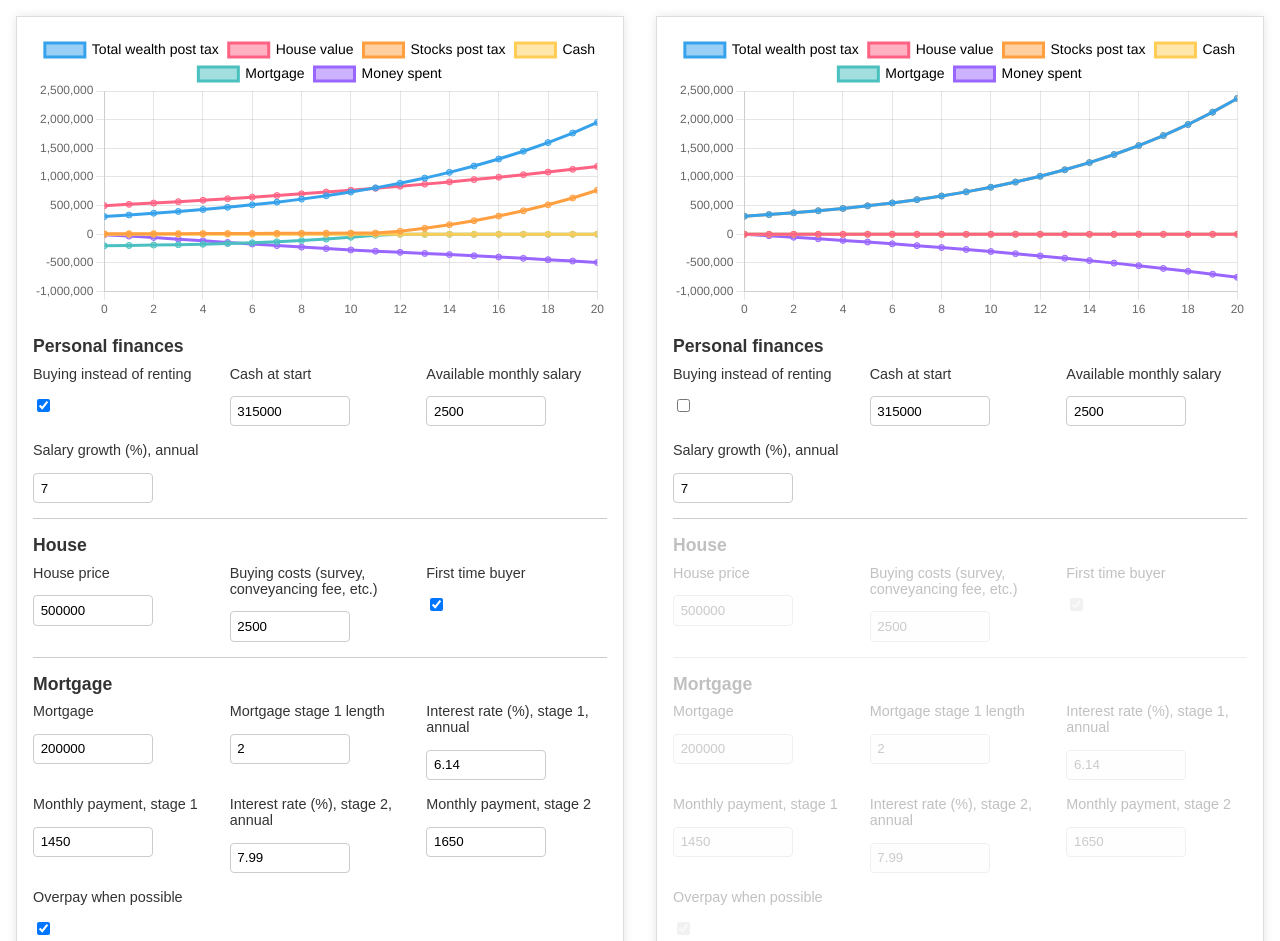
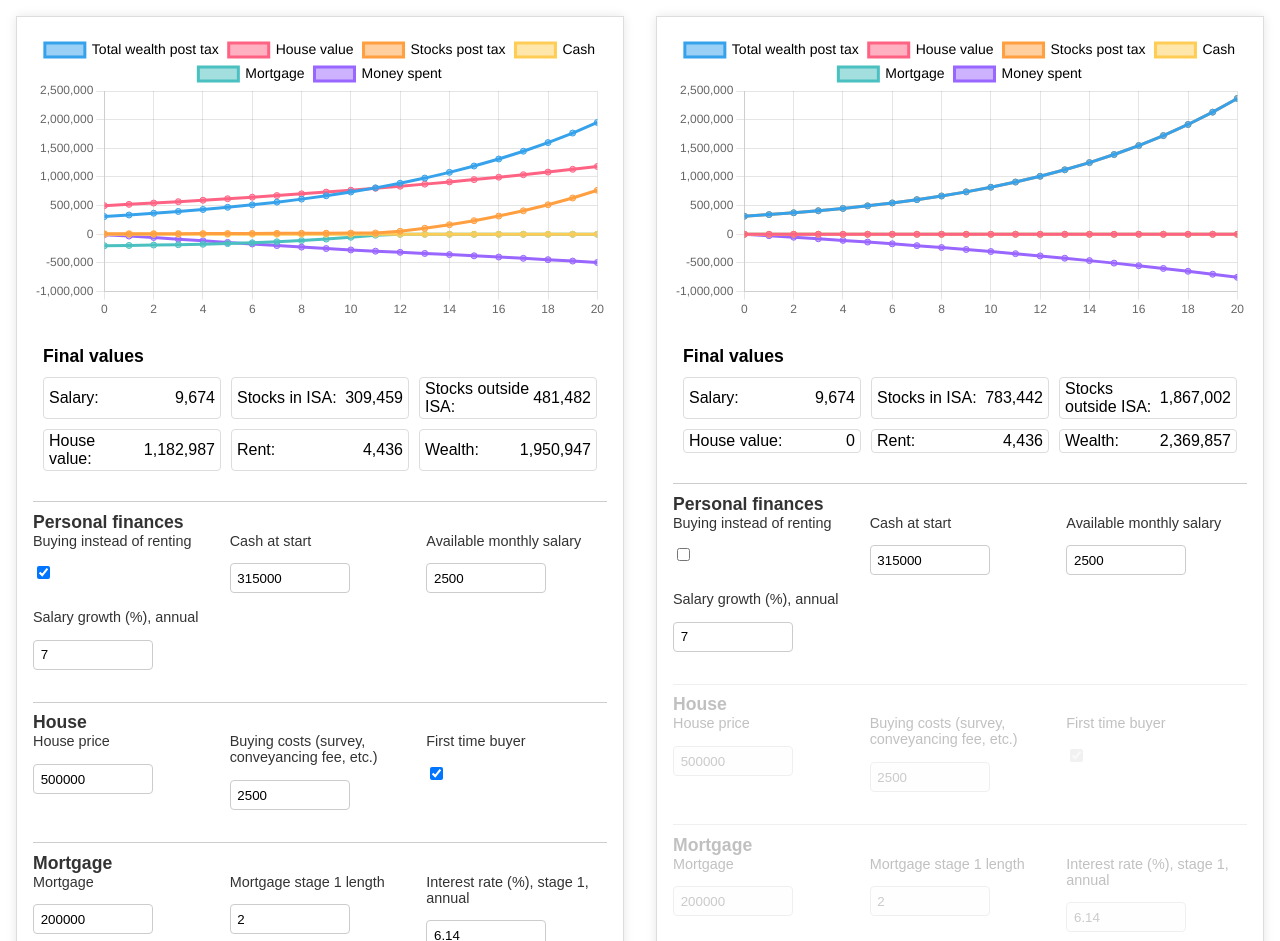
Before and after one commit to mhauru/buyvsrent, a website built with webpack: page index.html in a window 1280 px wide. Shown: the top 941 px of the page. Built offline with nearby package versions, Linux system fonts and the light colour scheme.

Commit message:
Add final summaries

```diff
--- a/src/index.ts
+++ b/src/index.ts
@@ -4,6 +4,7 @@ import {
   AnnualSummary,
   getNextSummary,
   getInitialSummary,
+  computeCapitalGainsTax,
 } from "./financial_logic";
 import { Inputs, PropertyInputs, createPropertyInputs } from "./ui";
 import { MinMaxObject, createPlot } from "./plots";
@@ -91,7 +92,10 @@ function makeScenario(
   allInputsSubject: BehaviorSubject<InputsById>,
   inputs: Inputs,
 ) {
-  const [propertyInputs, canvas] = createPropertyInputs(idNumber, inputs);
+  const [propertyInputs, summaryValueSpans, canvas] = createPropertyInputs(
+    idNumber,
+    inputs,
+  );
 
   // Create observables from the input elements
   const obs: InputObservables = {} as InputObservables;
@@ -192,6 +196,31 @@ function makeScenario(
 
   createPlot(idNumber, canvas, summaries$, axisLimitsSubject);
 
+  function numberToStringPretty(value: number) {
+    return Math.round(value).toLocaleString();
+  }
+
+  summaries$.subscribe((summaries: AnnualSummary[]) => {
+    const s = summaries[summaries.length - 1];
+    const postTaxWealth =
+      s.houseValue +
+      s.cashValue +
+      s.stockIsaValue +
+      s.stockNonIsaValue -
+      s.mortgageBalance -
+      computeCapitalGainsTax(s);
+    summaryValueSpans.houseValue.innerHTML = numberToStringPretty(s.houseValue);
+    summaryValueSpans.salary.innerHTML = numberToStringPretty(s.salary);
+    summaryValueSpans.wealth.innerHTML = numberToStringPretty(postTaxWealth);
+    summaryValueSpans.rent.innerHTML = numberToStringPretty(s.rent);
+    summaryValueSpans.stockIsaValue.innerHTML = numberToStringPretty(
+      s.stockIsaValue,
+    );
+    summaryValueSpans.stockNonIsaValue.innerHTML = numberToStringPretty(
+      s.stockNonIsaValue,
+    );
+  });
+
   let currentAllInputs: InputsById;
   allInputsSubject.subscribe({
     next: (inputs: InputsById) => {
--- a/src/ui.ts
+++ b/src/ui.ts
@@ -296,10 +296,60 @@ function createCanvasElement(id: string, idSuffix: number): HTMLCanvasElement {
   return canvas;
 }
 
+function addSummaryEntry(
+  parentDiv: HTMLDivElement,
+  label: string,
+): HTMLSpanElement {
+  const div = document.createElement("div");
+  div.classList.add("summary-entry");
+  const labelSpan = document.createElement("span");
+  labelSpan.classList.add("summary-label");
+  labelSpan.innerHTML = label;
+  const valueSpan = document.createElement("span");
+  valueSpan.classList.add("summary-value");
+  div.appendChild(labelSpan);
+  div.appendChild(valueSpan);
+  parentDiv.appendChild(div);
+  return valueSpan;
+}
+
+type SummaryValueSpans = {
+  salary: HTMLSpanElement;
+  houseValue: HTMLSpanElement;
+  stockIsaValue: HTMLSpanElement;
+  stockNonIsaValue: HTMLSpanElement;
+  rent: HTMLSpanElement;
+  wealth: HTMLSpanElement;
+};
+
+function createSummaryDiv(): [HTMLDivElement, SummaryValueSpans] {
+  const div = document.createElement("div");
+  div.classList.add("summary-wrapper");
+  const header = document.createElement("div");
+  header.classList.add("summary-header");
+  header.innerHTML = "Final values";
+  div.appendChild(header);
+
+  const entriesContainer = document.createElement("div");
+  entriesContainer.classList.add("summary-entries");
+
+  const valueSpans = {
+    salary: addSummaryEntry(entriesContainer, "Salary:"),
+    stockIsaValue: addSummaryEntry(entriesContainer, "Stocks in ISA:"),
+    stockNonIsaValue: addSummaryEntry(entriesContainer, "Stocks outside ISA:"),
+    houseValue: addSummaryEntry(entriesContainer, "House value:"),
+    rent: addSummaryEntry(entriesContainer, "Rent:"),
+    wealth: addSummaryEntry(entriesContainer, "Wealth:"),
+  };
+
+  div.appendChild(entriesContainer);
+  return [div, valueSpans];
+}
+
 export function createPropertyInputs(
   idSuffix: number,
   inputs: Inputs,
-): [PropertyInputs, HTMLCanvasElement] {
+): [PropertyInputs, SummaryValueSpans, HTMLCanvasElement] {
   const propertyInputs: { [key in keyof Inputs]: HTMLInputElement } = {} as any;
   const propertyInputDivs: { [key in keyof Inputs]: HTMLDivElement } =
     {} as any;
@@ -349,6 +399,8 @@ export function createPropertyInputs(
   const canvas = createCanvasElement("canvas", idSuffix);
   canvasDiv.appendChild(canvas);
 
+  const [summaryDiv, summaryValueSpans] = createSummaryDiv();
+
   const inputsDiv = document.createElement("div");
   inputsDiv.classList.add("inputs-div");
   groups.forEach((element) => inputsDiv.appendChild(element));
@@ -356,9 +408,10 @@ export function createPropertyInputs(
   const wrapperDiv = document.createElement("div");
   wrapperDiv.classList.add("property-wrapper");
   wrapperDiv.appendChild(canvasDiv);
+  wrapperDiv.appendChild(summaryDiv);
   wrapperDiv.appendChild(inputsDiv);
 
   document.body.appendChild(wrapperDiv);
 
-  return [propertyInputs, canvas];
+  return [propertyInputs, summaryValueSpans, canvas];
 }
--- a/styles.css
+++ b/styles.css
@@ -24,6 +24,50 @@ body {
   min-width: 300px;
 }
 
+.summary-wrapper {
+  display: flex;
+  flex-direction: column;
+  gap: 5px;
+  padding: 10px;
+  margin-bottom: 20px;
+}
+
+.summary-entries {
+  display: flex;
+  flex-wrap: wrap;
+  gap: 10px;
+}
+
+.summary-header {
+  font-size: 1.1em;
+  font-weight: bold;
+  margin-bottom: 5px;
+}
+
+.summary-entry {
+  display: flex;
+  justify-content: space-between;
+  align-items: center;
+  padding-left: 5px;
+  padding-right: 5px;
+  padding-top: 2px;
+  padding-bottom: 2px;
+  border: 1px solid #ddd;
+  border-radius: 4px;
+  background-color: #fff;
+  flex: 1 1 140px;
+  box-sizing: border-box;
+}
+
+.summary-label {
+  font-weight: normal;
+  margin-right: 2px;
+}
+
+.summary-value {
+  text-align: right;
+}
+
 .inputs-div {
   display: flex;
   flex-direction: column;
@@ -41,8 +85,8 @@ body {
     font-size: 1.1em;
     font-weight: bold;
     color: #333;
-    margin-bottom: 0.5em;
-    margin-top: 0.0em;
+    margin-bottom: 0.0em;
+    margin-top: 0.6em;
     padding: 0;
 }
 
@@ -54,10 +98,10 @@ body {
 }
 
 /* Horizontal separator line between input groups */
-.input-group-outer:not(:last-child)::after {
+.input-group-outer::before {
   content: '';
   position: absolute;
-  bottom: 0;
+  top: 0;
   left: 0;
   right: 0;
   height: 1px;
```
